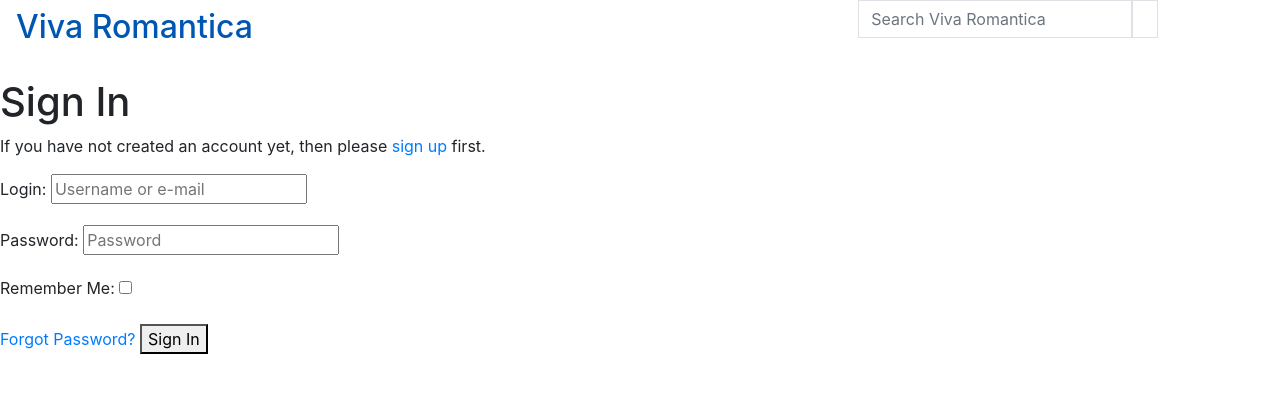
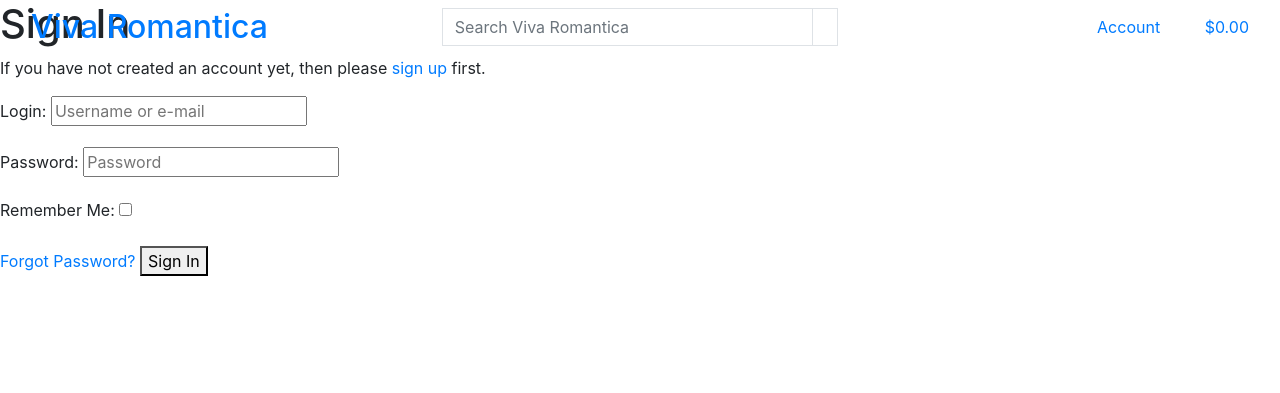
Before and after one commit to RossClarkScotland/viva_romantica, a Django app: page /accounts/login/ in a window 1280 px wide. Shown: the top 393 px of the page. Run offline with Django 3.2, Linux system fonts and the light colour scheme; some libraries are stand-ins or nearby versions.

Commit message:
Add search functionality and account dropdown

```diff
--- a/templates/base.html
+++ b/templates/base.html
@@ -34,19 +34,18 @@
     <title>Viva Romantica {% block extra_title %}{% endblock %}</title>
   </head>
   <body>
-    <header class="container-fluid fixed-top"></header>
+    <header class="container-fluid fixed-top">
         <div class="row">
             <div class="col-12 col-lg-4 my-auto py-1 py-lg-0 text-center text-lg-left">
-          <a href="{% url 'home'%}" class="nav-link main-logo-link">
+                <a href="{% url 'home' %}" class="nav-link main-logo-link">
                     <h2 class="logo-font text-black my-0">Viva Romantica</h2>
                 </a>
             </div>
-        <div class="col-12 col-lg-4 my-auto py-1 py-lg-0"></div>
+            <div class="col-12 col-lg-4 my-auto py-1 py-lg-0">
                 <form method="GET" action="">
                     <div class="input-group w-100">
-              <input class="form-control border border-black rounded-0"
-              type="text" name="q" placeholder="Search Viva Romantica">
-              <div class="input group append">
+                        <input class="form-control border border-black rounded-0" type="text" name="q" placeholder="Search Viva Romantica">
+                        <div class="input-group-append">
                             <button class="form-control btn btn-black border border-black rounded-0" type="submit">
                                 <span class="icon">
                                     <i class="fas fa-search"></i>
@@ -55,14 +54,47 @@
                         </div>
                     </div>
                 </form>
+            </div>
             <div class="col-12 col-lg-4 my-auto py-1 py-lg-0">
                 <ul class="list-inline list-unstyled text-center text-lg-right my-0">
-            <li class="list-inline-item dropdown"></li>
-            <li class="list-inline-item"></li>
+                    <li class="list-inline-item dropdown">
+                        <a class="text-black nav-link" href="#" id="user-options" data-toggle="dropdown" aria-haspopup="true" aria-expanded="false">
+                            <div class="text-center">
+                                <div><i class="fas fa-user fa-lg"></i></div>
+                                <p class="my-0">Account</p>
+                            </div>
+                        </a>
+                        <div class="dropdown-menu border-0" aria-labelledby="user-options">
+                            {% if request.user.is_authenticated %}
+                                {% if request.user.is_superuser %}
+                                    <a href="" class="dropdown-item">Manage courses</a>
+                                {% endif %}
+                                <a href="" class="dropdown-item">My Profile</a>
+                                <a href="{% url 'account_logout' %}" class="dropdown-item">Logout</a>
+                            {% else %}
+                                <a href="{% url 'account_signup' %}" class="dropdown-item">Register</a>
+                                <a href="{% url 'account_login' %}" class="dropdown-item">Login</a>
+                            {% endif %}
+                        </div>
+                    </li>
+                    <li class="list-inline-item">
+                        <a class="{% if grand_total %}text-info font-weight-bold{% else %}text-black{% endif %} nav-link" href="">
+                            <div class="text-center">
+                                <div><i class="fas fa-shopping-bag fa-lg"></i></div>
+                                <p class="my-0">
+                                    {% if grand_total %}
+                                        ${{ grand_total|floatformat:2 }}
+                                    {% else %}
+                                        $0.00
+                                    {% endif %}
+                                </p>
+                            </div>
+                        </a>
+                    </li>
                 </ul>
             </div>
         </div>
-
+    </header>
 
     {% if messages %}
         <div class="message-container"></div>
```
Also changed, not shown: home/templates/home/index.html (+6 -8 lines). Lines whose indentation alone changed are shown as unchanged.
